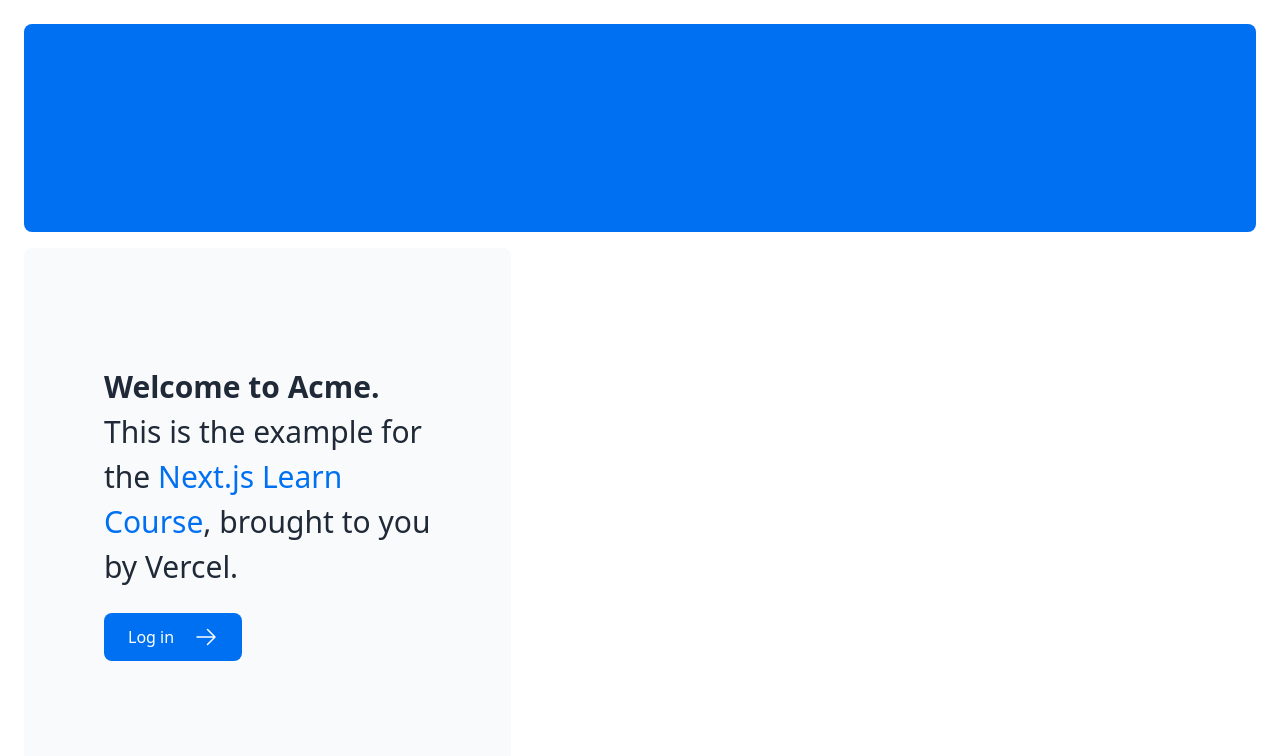
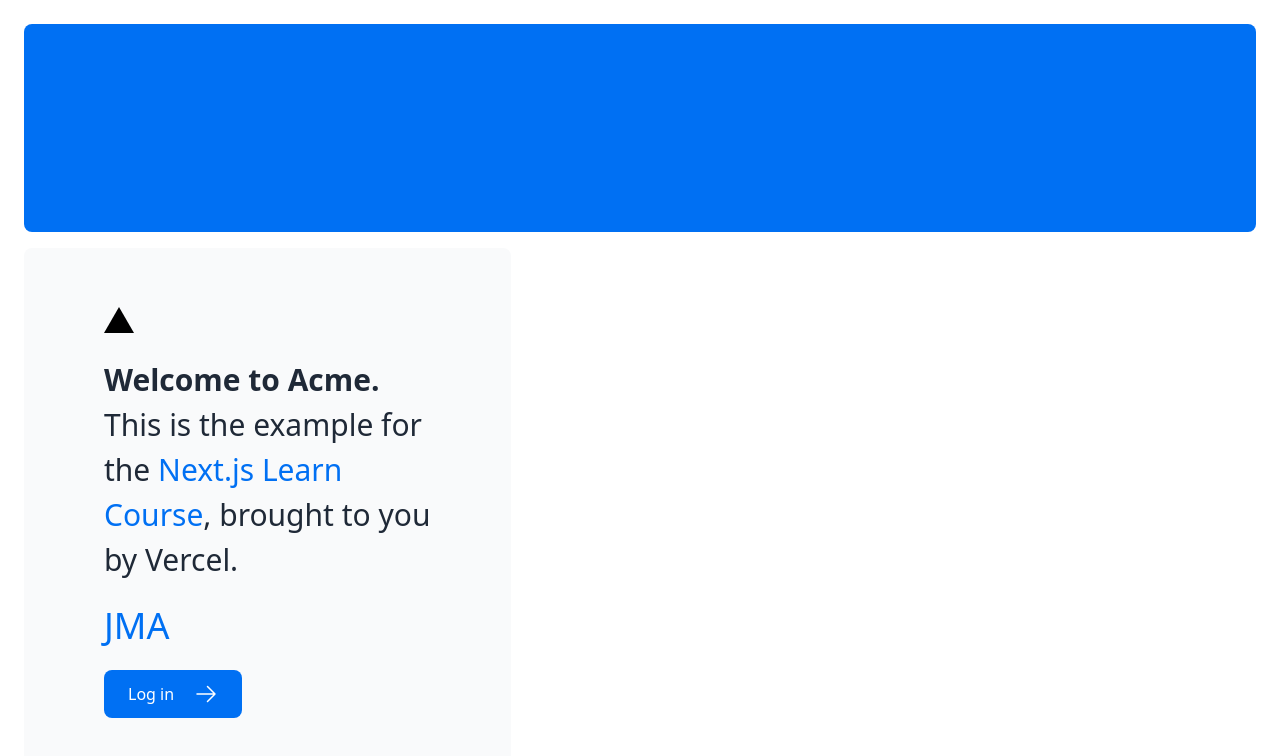
Before and after one commit to taywarakaskarakuhjm/nextjs-dashboard, a Next.js app: page / in a window 1280 px wide. Shown: the top 756 px of the page. Built offline with nearby package versions, Linux system fonts and the light colour scheme.

Commit message:
Update page.tsx

```diff
--- a/app/page.tsx
+++ b/app/page.tsx
@@ -10,6 +10,9 @@ export default function Page() {
       </div>
       <div className="mt-4 flex grow flex-col gap-4 md:flex-row">
         <div className="flex flex-col justify-center gap-6 rounded-lg bg-gray-50 px-6 py-10 md:w-2/5 md:px-20">
+  <div
+  className="relative w-0 h-0 border-l-[15px] border-r-[15px] border-b-[26px] border-l-transparent border-r-transparent border-b-black"
+/>
           <p className={`text-xl text-gray-800 md:text-3xl md:leading-normal`}>
             <strong>Welcome to Acme.</strong> This is the example for the{' '}
             <a href="https://nextjs.org/learn/" className="text-blue-500">
@@ -17,6 +20,7 @@ export default function Page() {
             </a>
             , brought to you by Vercel.
           </p>
+          <h1 className ="text-4xl text-blue-500"> JMA </h1>
           <Link
             href="/login"
             className="flex items-center gap-5 self-start rounded-lg bg-blue-500 px-6 py-3 text-sm font-medium text-white transition-colors hover:bg-blue-400 md:text-base"
```
